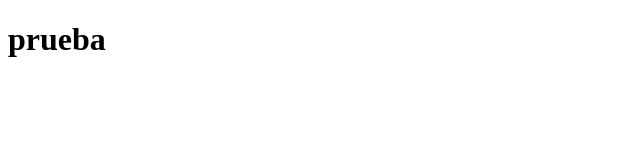
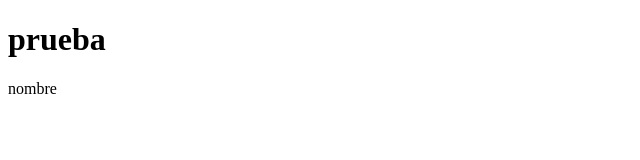
Before and after one commit to DaniDJ2402/PRUEBA_CLASE, a plain HTML site: page index.html in a window 1280 px wide. Shown: the full height of the page, 0-640 px from the left. Drawn offline with Linux system fonts and the light colour scheme.

Commit message:
se agrega nombre

```diff
--- a/index.html
+++ b/index.html
@@ -7,5 +7,6 @@
 </head>
 <body>
     <h1>prueba</h1>
+    <p>nombre</p>
 </body>
 </html>
```
